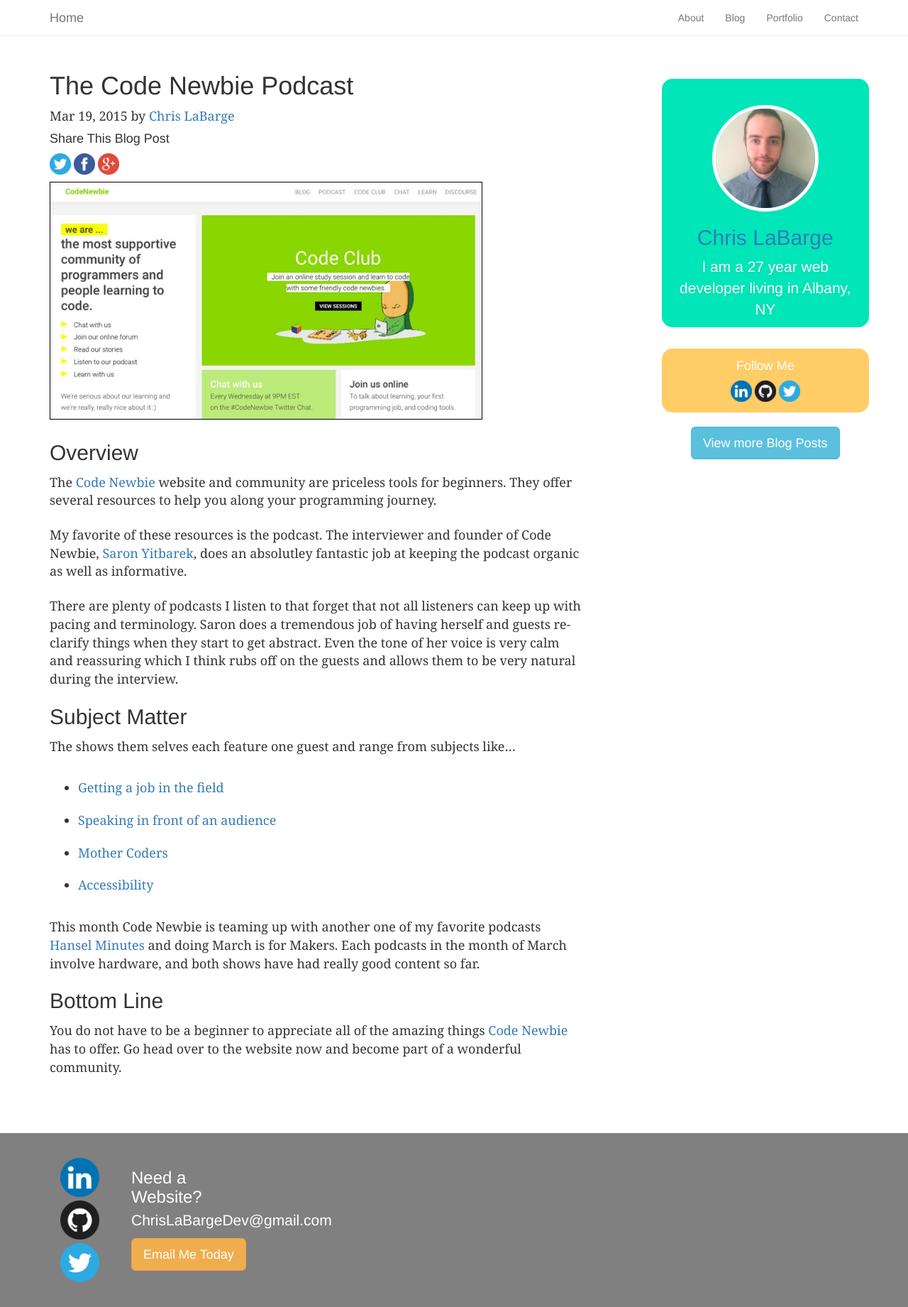
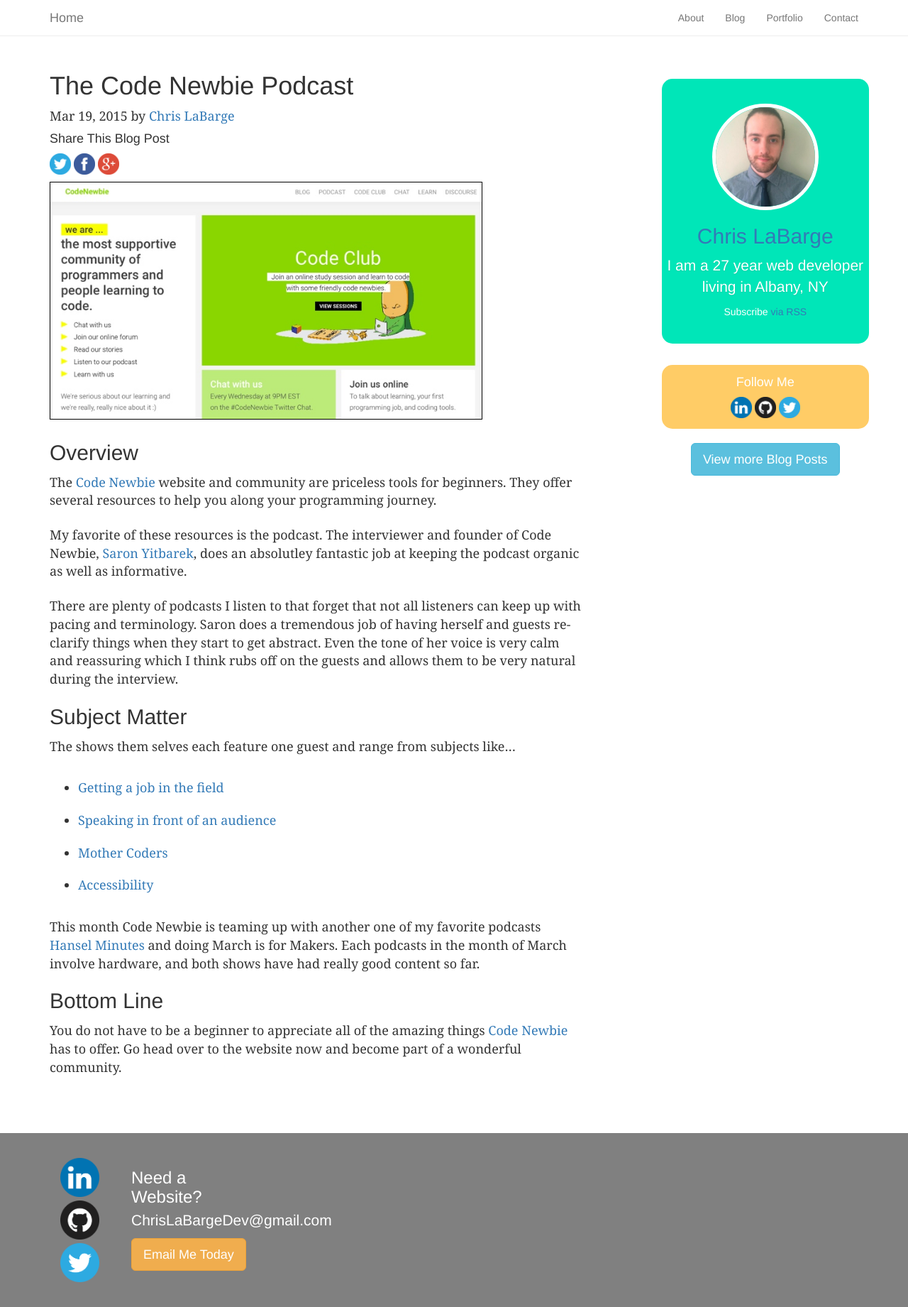
Before and after one commit to chrislabarge/chrislabarge.github.io, a Jekyll site: the page built from _posts/coding/2015-03-19-code-newbie.md, in a window 1280 px wide. Shown: the whole page at 71% size. Built offline with Jekyll 4.4.1, drawn with Linux system fonts in a browser that asks for light colours; nearby versions of some CDN libraries; comment, search, counter and statistics services are not loaded.

Commit message:
got the rss feed working woo hoo

```diff
--- a/_config.yml
+++ b/_config.yml
@@ -1,5 +1,5 @@
 # Site settings
-
+name: Chris LaBarge
 title: Chris LaBarge
 email: chrislabarge2@gmail.com
 description: > # this means to ignore newlines until "baseurl:"
--- a/_includes/sidebar.html
+++ b/_includes/sidebar.html
@@ -7,7 +7,7 @@
 	</a>
 	<a href="/about">	<h2>Chris LaBarge</h2></a>
 		<p>I am a 27 year web developer living in Albany, NY</p>
-	<!--	<p class="learn-more"><a href="/about">Learn More</a></p> -->
+	  Subscribe <a href="http://chrislabarge.github.io/feed.xml">via RSS</a>
 	</div>
 </div>
 
--- a/css/main.scss
+++ b/css/main.scss
@@ -213,16 +213,17 @@
 		margin-bottom:30px;
 	}
   .side-me{
-    margin-top: 30px;
+
     border: 5px solid white;
   }
+
+	padding: 35px 0px;
+
 }
 
 
 
-.side-about{
-	margin-top:30px;
-}
+
 
 .blog-button {
 	margin-top:20px;
@@ -522,9 +523,7 @@
 
 	.blog-sidebar {
 	 border-radius: 15px;
-	 .side-me{
-	  margin-top:37px;
-		}
+
 	}
 
 	.side-about{
```
Also changed, not shown: _layouts/blog.html (line endings or trailing spaces).
